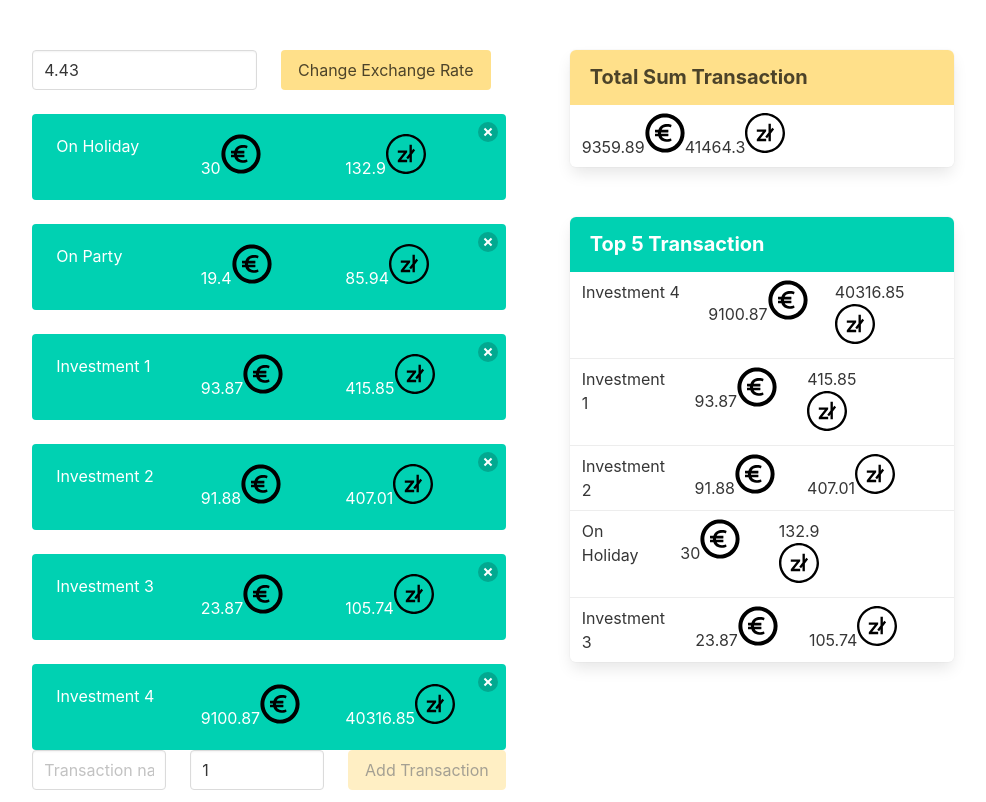
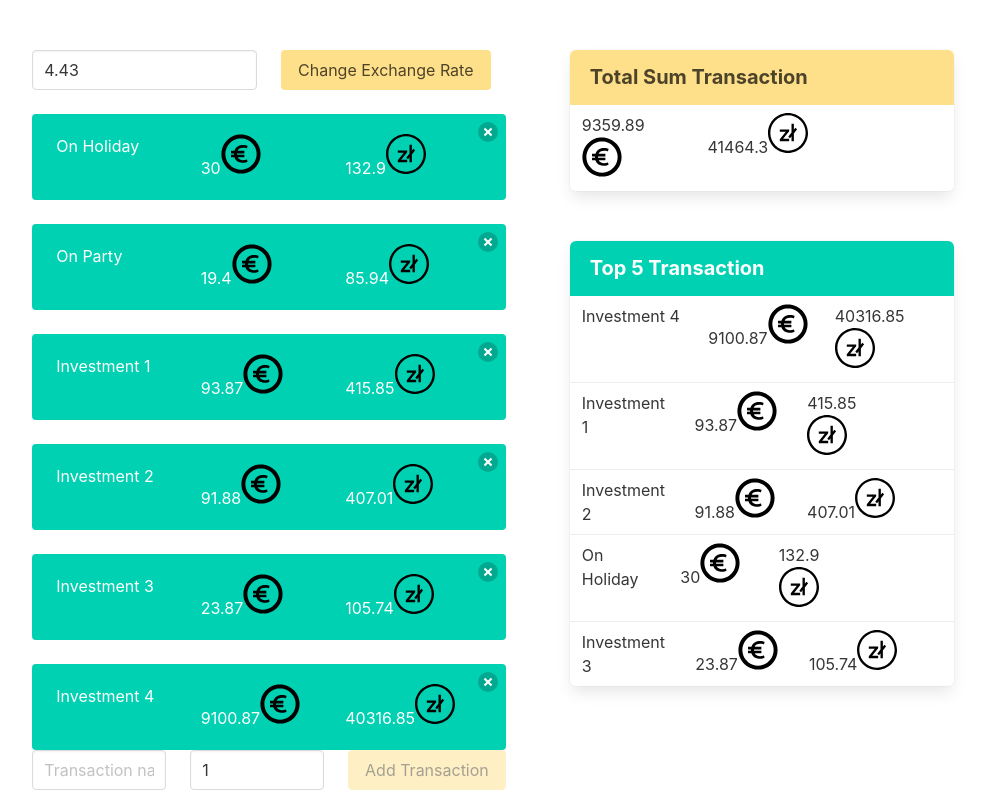
Before and after one commit to DrazekKD/cantor, a React (Create React App) app: page / in a window 1280 px wide. Shown: the top 802 px of the page, without its empty margins (147-1133 px from the left). Built offline with nearby package versions, Linux system fonts and the light colour scheme.

Commit message:
add informationTransaction component in sumTransactions

```diff
--- a/src/transactions/components/InformationTransaction/InformationTransaction.js
+++ b/src/transactions/components/InformationTransaction/InformationTransaction.js
@@ -4,7 +4,7 @@ import euroLogo from '../../../img/euro.svg'
 import zlotyLogo from '../../../img/zloty.svg'
 const InformationTransaction = (props) =>
 	<div className="columns">
-		<div className="column">{props.name}</div>
+		{!!props.name && <div className="column">{props.name}</div>}
 		<div className="column">
 			<ConvertValue
 				amountEuro={props.amountEuro}/>
--- a/src/transactions/components/SumTransactions/SumTransactions.js
+++ b/src/transactions/components/SumTransactions/SumTransactions.js
@@ -1,6 +1,7 @@
 import React from 'react'
 import {useSelector} from "react-redux";
 import ConvertValue from "../ConvertValue/ConvertValue";
+import InformationTransaction from "../InformationTransaction/InformationTransaction";
 import './SumTransactions.scss'
 import euroLogo from '../../../img/euro.svg'
 import zlotyLogo from '../../../img/zloty.svg'
@@ -18,18 +19,22 @@ const SumTransactions = () => {
 						Total Sum Transaction
 					</p>
 					<div className="panel-block is-flex">
-						<div>
-							<ConvertValue
-								amountEuro={sumEuroAllTransactions}/>
-							<img src={euroLogo} alt="" width={40} height={40}/>
-						</div>
-						<div>
-							<ConvertValue
-								amountEuro={sumEuroAllTransactions}
-								exchangeRate={exchangeRate}
-							/>
-							<img src={zlotyLogo} alt=""  width={40} height={40}/>
-						</div>
+						<InformationTransaction
+							amountEuro={sumEuroAllTransactions}
+							exchangeRate={exchangeRate}
+						/>
+						{/*<div>*/}
+						{/*	<ConvertValue*/}
+						{/*		amountEuro={sumEuroAllTransactions}/>*/}
+						{/*	<img src={euroLogo} alt="" width={40} height={40}/>*/}
+						{/*</div>*/}
+						{/*<div>*/}
+						{/*	<ConvertValue*/}
+						{/*		amountEuro={sumEuroAllTransactions}*/}
+						{/*		exchangeRate={exchangeRate}*/}
+						{/*	/>*/}
+						{/*	<img src={zlotyLogo} alt=""  width={40} height={40}/>*/}
+						{/*</div>*/}
 					</div>
 				</article>
 			</div>
```
